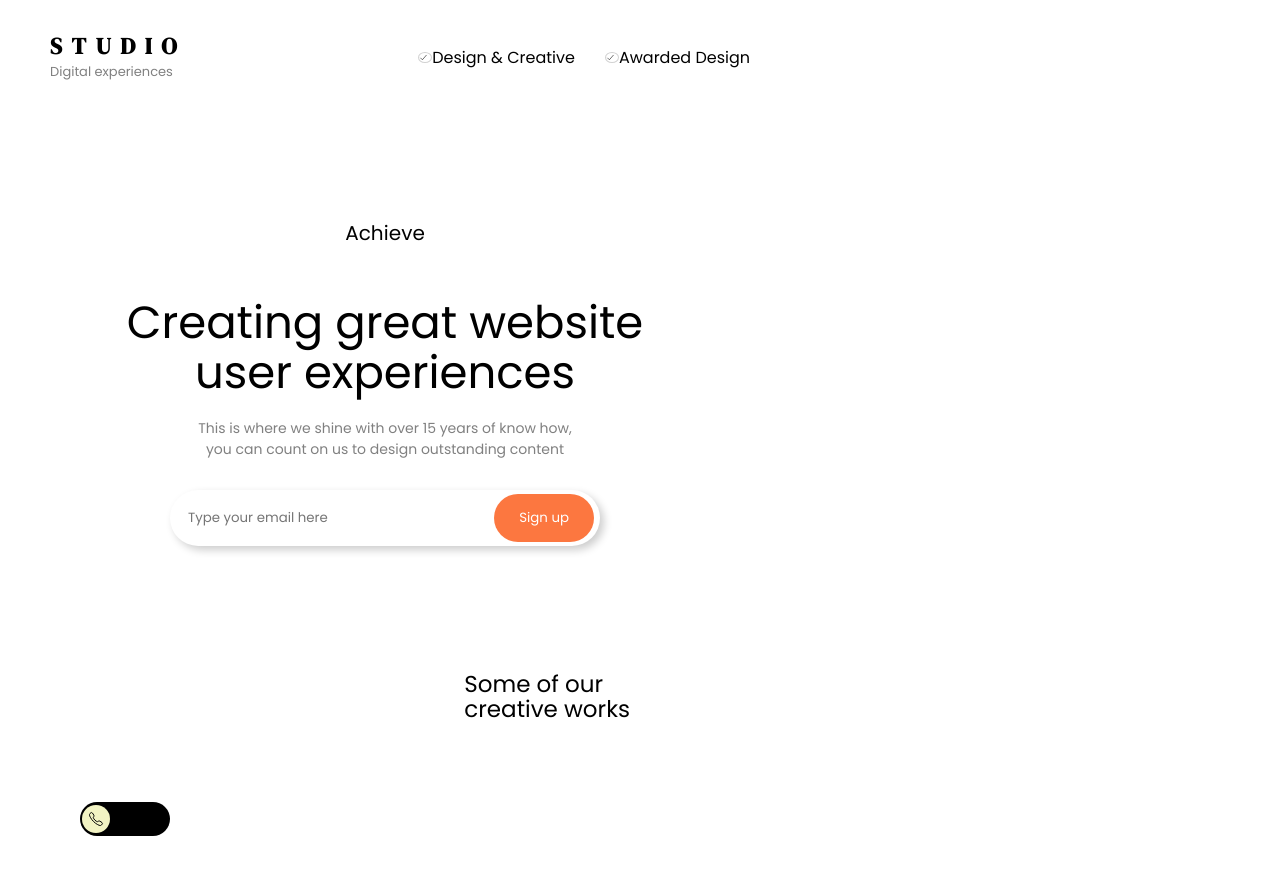
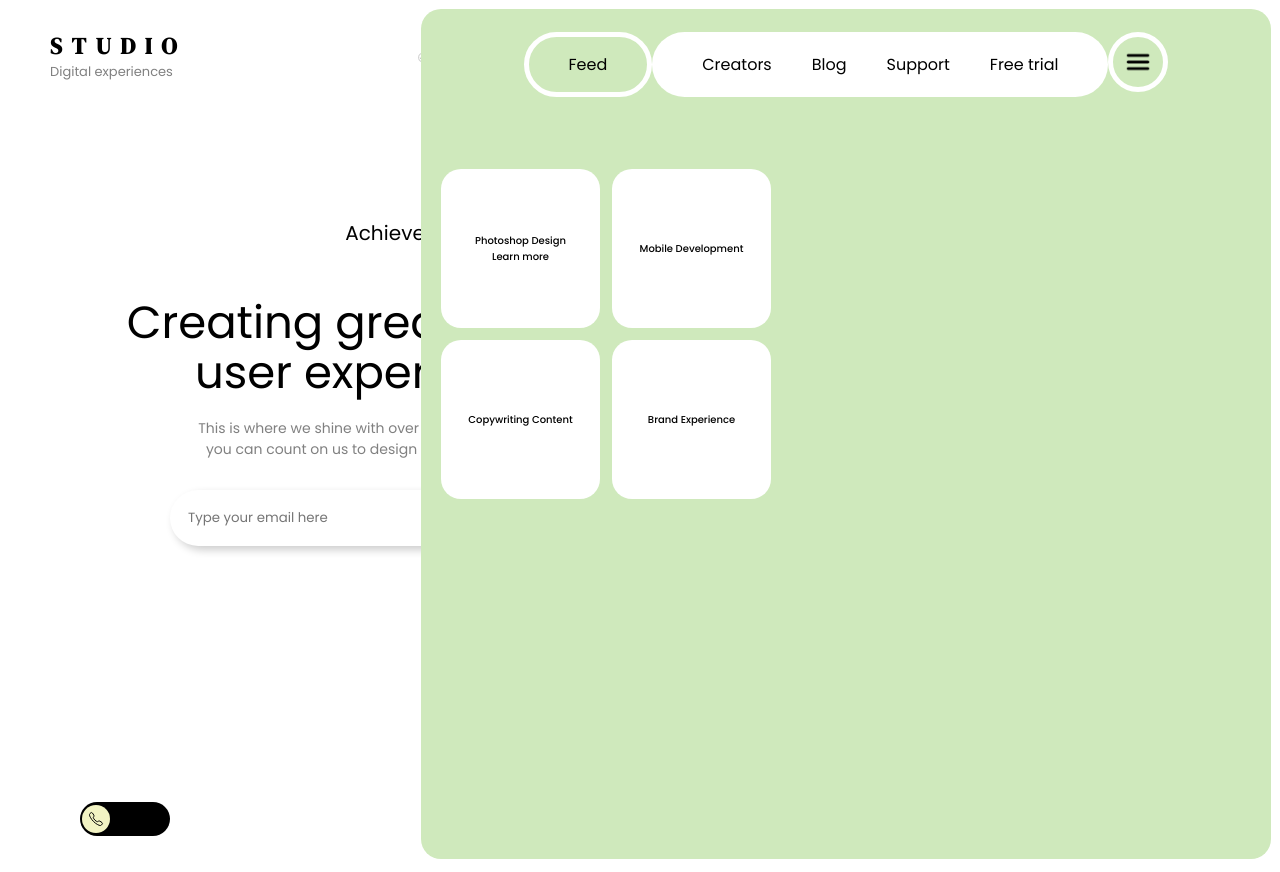
Before and after one commit to arijeet-57/Practice, a plain HTML site: page studio.html in a window 1280 px wide. Drawn offline with nearby package versions, Linux system fonts and the light colour scheme.

Commit message:
Grid added

```diff
--- a/studio.css
+++ b/studio.css
@@ -122,7 +122,7 @@ body {
     border: none;
     background-color: #FC7740;
     color: white;
-
+    transition: transform 0.4s ease;
 }
 
 .field-button button:hover {
@@ -226,3 +226,102 @@ input:checked +.slider ion-icon {
     letter-spacing: none;
     line-height: 25px;
 }
+
+.right-side{
+    height: 850px;
+    background-color: #CFE9BC;
+    width: 850px;
+    position: absolute;
+    right: 9px;
+    top: 9px;
+    border-radius: 20px;
+}
+
+.align-page {
+    display: flex;
+    justify-content: space-between;
+    align-items: center;
+    width: 100%;
+    height: 100%;
+}
+
+.right-nav {
+    display: flex;
+    flex-direction: row;
+    width: 850px;
+    justify-content: center;
+    margin-top: 20px;
+    align-items: center;
+}
+
+.right-nav span {
+    border: 5px solid #ffff;
+    padding: 15px  40px;
+    border-radius: 40px;
+}
+
+.right-nav span:hover{
+    background-color: white;
+    cursor: pointer;
+}
+
+.nav-list {
+    display: flex;
+    gap: 40px;
+    list-style: none;
+    background-color: #FFFFFF;
+    padding: 20px 50px;
+    border-radius: 40px;
+    transition: transform 0.3s ease;
+}
+
+.nav-list li:hover {
+    transform: scale(1.3);
+    cursor: pointer;
+}
+
+
+.right-nav img {
+    height: 60px;
+    width: 60px;
+    border: 5px solid #FFFFFF;
+    padding: 10px;
+    border-radius: 50%;
+    margin-top: 3px;
+    transition: transform 0.6s ease-in-out;
+}
+
+.right-nav img:hover {
+    cursor: pointer;
+    transform: rotate(180deg);
+}
+
+.grid {
+    display: grid;
+    grid-template-columns: 1fr 1fr; /* 2 columns */
+    grid-template-rows: 1fr 1fr;    /* 2 rows */
+    gap: 12px; /* Space between grid items */
+    height: 330px;
+    width: 330px;
+    margin-top: 70px;
+    margin-left: 20px;
+}
+
+.grid .item {
+    display: flex;
+    flex-direction: column;
+    justify-content: center;
+    align-items: center;
+    background-color: #FFFFFF;
+    border-radius: 20px;
+}
+
+.grid .item:hover {
+    transform: scale(1.05);
+
+}
+
+.grid .item span {
+    font-size: 10px;
+    font-weight: 500;
+}
--- a/studio.html
+++ b/studio.html
@@ -7,6 +7,7 @@
     <link rel="stylesheet" href="studio.css">
 </head>
 <body>
+    <div class="align-page">
         <div class="container">
             <nav class="navigation-logo">
                 <div class="logo-text">
@@ -48,6 +49,42 @@
 
         </div>
 
+        <div class="right-side">
+            <nav class="right-nav">
+                <span>
+                    Feed
+                </span>
+
+                <ul class="nav-list">
+                    <li>Creators</li>
+                    <li>Blog</li>
+                    <li>Support</li>
+                    <li>Free trial</li>
+                </ul>
+
+                <div>
+                    <img src="menu.png" alt="">
+                </div>
+            </nav>
+
+
+            <div class="grid">
+                <div class="item">
+                    <span>Photoshop Design</span>
+                    <span>Learn more</span>
+                </div>
+                <div class="item">
+                    <span>Mobile Development</span>
+                </div>
+                <div class="item">
+                    <span>Copywriting Content</span>
+                </div>
+                <div class="item">
+                    <span>Brand Experience</span>
+                </div>
+            </div>
+        </div>
+
     </div>
 
 <script type="module" src="https://unpkg.com/ionicons@7.1.0/dist/ionicons/ionicons.esm.js"></script>
```
Also changed, not shown: menu.png (added). Lines whose indentation alone changed are shown as unchanged.
